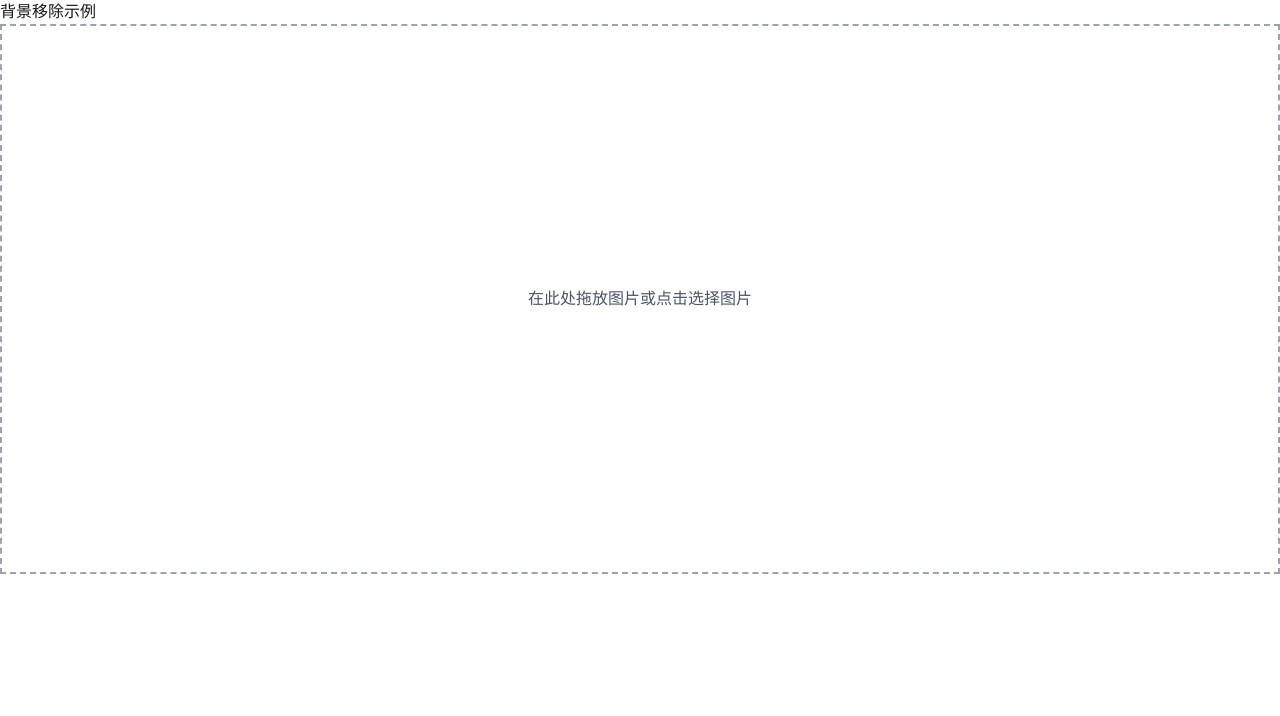
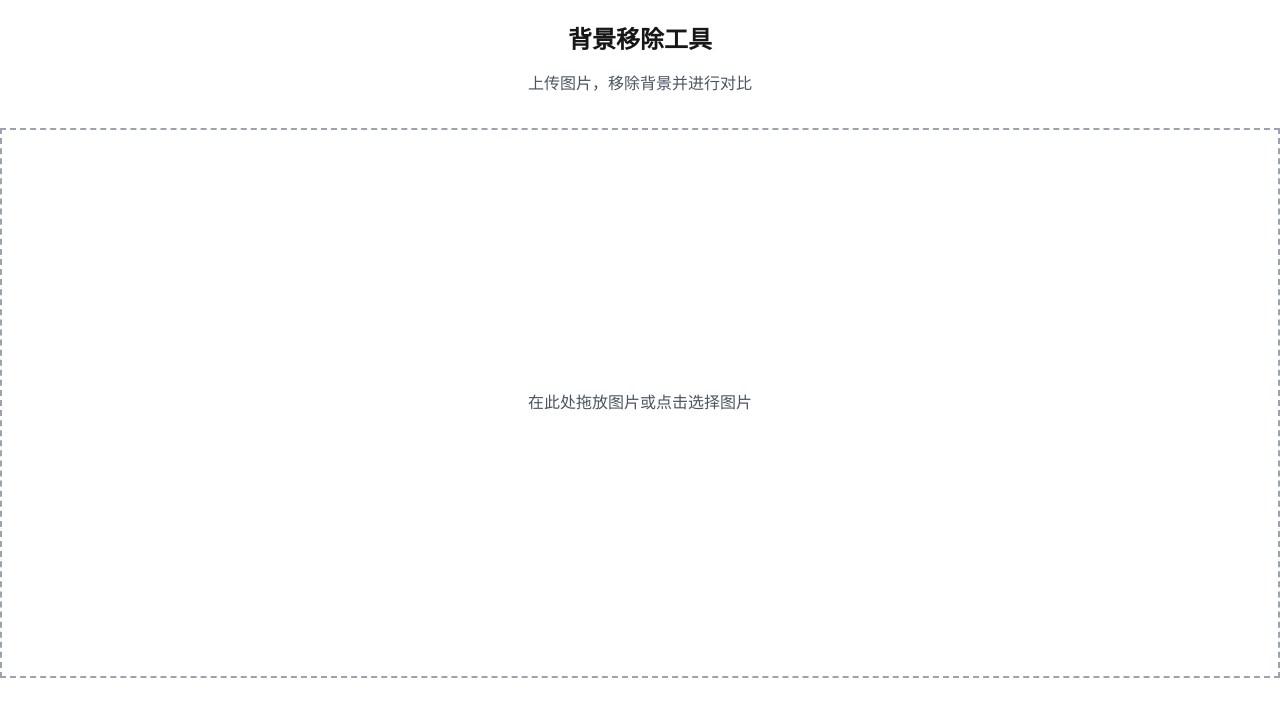
Before and after one commit to gandli/remove-bg, a Next.js app: page / in a window 1280 px wide. Shown: the top 716 px of the page. Built offline with nearby package versions, Linux system fonts and the light colour scheme; what @xenova/transformers would draw is missing.

Commit message:
feat(app): 更新首页布局及文本内容

```diff
--- a/app/page.tsx
+++ b/app/page.tsx
@@ -20,9 +20,17 @@ export default function Home() {
   };
 
   return (
-    <div>
-      <h1>背景移除示例</h1>
-      <ImageUploadComparison onImageUpload={handleImageUpload} processedImageUrl={processedImage} />
+    <div className="flex flex-col items-center p-6">
+      <h1 className="text-2xl font-semibold mb-4">
+        背景移除工具
+      </h1>
+      <p className="text-gray-600 mb-8">
+        上传图片，移除背景并进行对比
+      </p>
+      <ImageUploadComparison
+        onImageUpload={handleImageUpload}
+        processedImageUrl={processedImage}
+      />
     </div>
   );
 }
--- a/lib/ai.ts
+++ b/lib/ai.ts
@@ -20,9 +20,10 @@ class PipelineSingleton {
     static processorInstance: any = null;
 
     // 获取模型实例
-    static async getModelInstance(progress_callback = null) {
+    static async getModelInstance(progress_callback: Function | undefined = undefined) {
         if (!this.modelInstance) {
             toast.info("正在加载模型...");
+            // 将 progress_callback 传递为 undefined 代替 null
             this.modelInstance = await AutoModel.from_pretrained(this.model, { progress_callback });
             toast.success("模型加载完成");
         }
@@ -37,6 +38,7 @@ class PipelineSingleton {
         return this.processorInstance;
     }
 }
+
 
 // removeBg 函数，用于图片背景移除
 export async function removeBg(imageUrl: string) {
--- a/package.json
+++ b/package.json
@@ -18,6 +18,7 @@
     "next-themes": "^0.3.0",
     "react": "^18",
     "react-dom": "^18",
+    "react-dropzone": "^14.2.3",
     "sonner": "^1.5.0",
     "tailwind-merge": "^2.5.2",
     "tailwindcss-animate": "^1.0.7"
```
Also changed, not shown: 1 other file (tests, documents, lock files or other folders).
